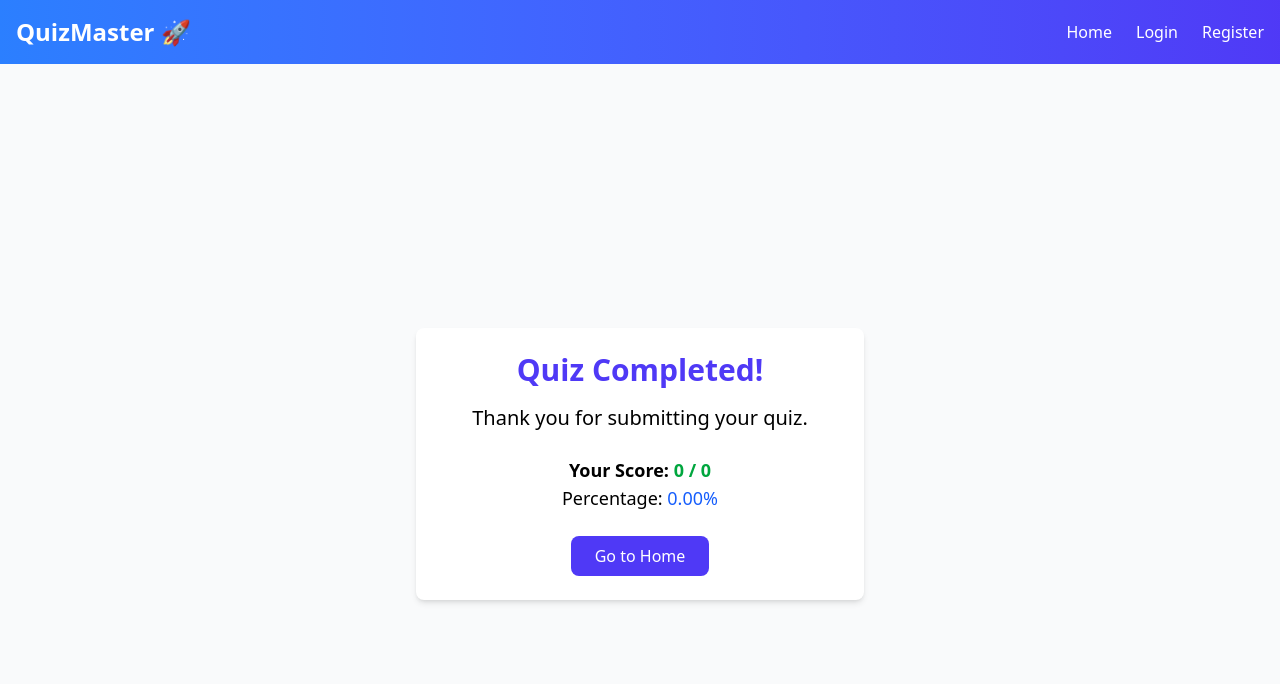
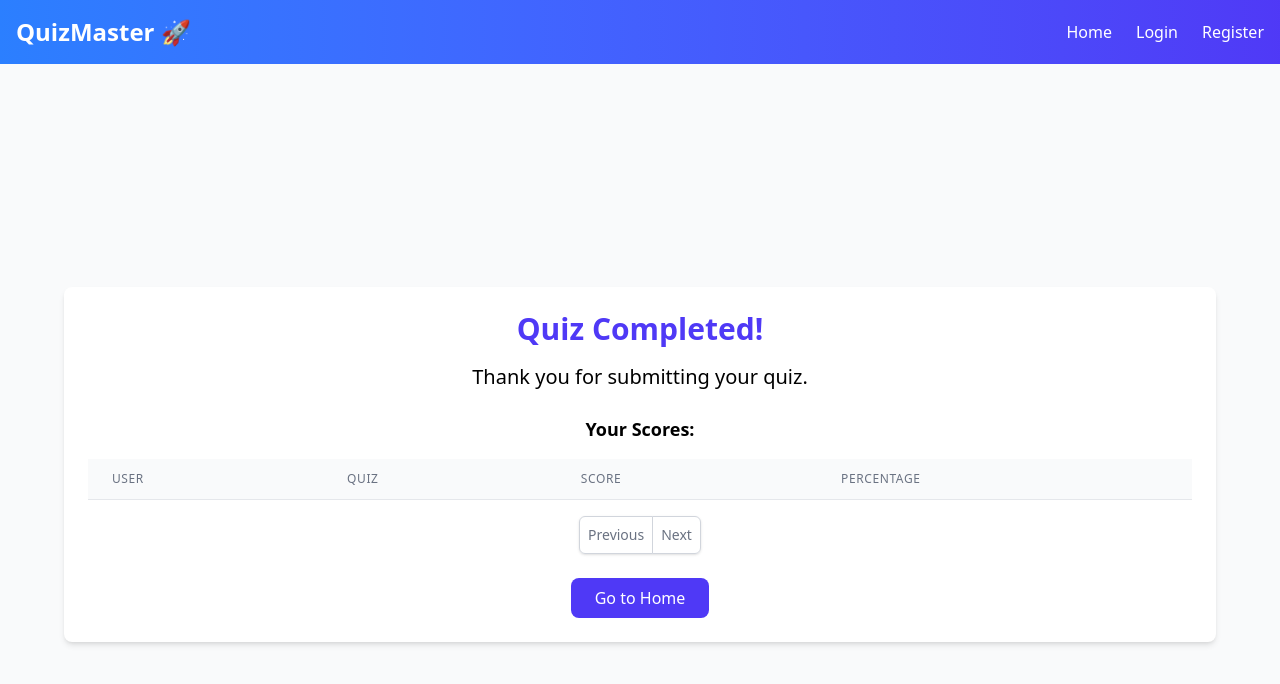
Before and after one commit to priyanka-dudhat-27/quiz_apps, a React (Vite) app in the folder frontend/: page /score in a window 1280 px wide. Shown: the top 684 px of the page. Built offline with nearby package versions, Linux system fonts and the light colour scheme.

Commit message:
Implement pagination for admin scores and score page, refactor quiz detail component name

```diff
--- a/frontend/src/pages/AdminScores.jsx
+++ b/frontend/src/pages/AdminScores.jsx
@@ -9,6 +9,8 @@ const AdminScores = () => {
   const [loading, setLoading] = useState(true);
   const { user } = useAuth();
   const navigate = useNavigate();
+  const [currentPage, setCurrentPage] = useState(1);
+  const recordsPerPage = 8;
 
   useEffect(() => {
     if (!user || user.role !== 'admin') {
@@ -31,6 +33,29 @@ const AdminScores = () => {
 
     fetchScores();
   }, [user, navigate]);
+
+  const handlePageChange = (pageNumber) => {
+    setCurrentPage(pageNumber);
+  };
+
+  const totalPages = Math.ceil(scores.length / recordsPerPage);
+  const currentRecords = scores.slice(
+    (currentPage - 1) * recordsPerPage,
+    currentPage * recordsPerPage
+  );
+
+  const getPageNumbers = () => {
+    const maxPageButtons = 4;
+    const pages = [];
+    const startPage = Math.max(1, currentPage - Math.floor(maxPageButtons / 2));
+    const endPage = Math.min(totalPages, startPage + maxPageButtons - 1);
+
+    for (let i = startPage; i <= endPage; i++) {
+      pages.push(i);
+    }
+
+    return pages;
+  };
 
   if (loading) {
     return (
@@ -65,7 +90,7 @@ const AdminScores = () => {
                 </tr>
               </thead>
               <tbody className="bg-white divide-y divide-gray-200">
-                {scores.map((score) => (
+                {currentRecords.map((score) => (
                   <tr key={score._id} className="hover:bg-gray-50">
                     <td className="px-6 py-4 whitespace-nowrap">
                       <div className="flex items-center">
@@ -101,6 +126,39 @@ const AdminScores = () => {
             </table>
           </div>
         </div>
+
+        {/* Pagination Controls */}
+        <div className="flex justify-center mt-4">
+          <nav className="relative z-0 inline-flex rounded-md shadow-sm -space-x-px" aria-label="Pagination">
+            <button
+              onClick={() => handlePageChange(currentPage - 1)}
+              disabled={currentPage === 1}
+              className="relative inline-flex items-center px-2 py-2 rounded-l-md border border-gray-300 bg-white text-sm font-medium text-gray-500 hover:bg-gray-50"
+            >
+              <span>Previous</span>
+            </button>
+            {getPageNumbers().map((pageNumber) => (
+              <button
+                key={pageNumber}
+                onClick={() => handlePageChange(pageNumber)}
+                className={`relative inline-flex items-center px-4 py-2 border text-sm font-medium ${
+                  currentPage === pageNumber
+                    ? 'z-10 bg-indigo-50 border-indigo-500 text-indigo-600'
+                    : 'bg-white border-gray-300 text-gray-500 hover:bg-gray-50'
+                }`}
+              >
+                {pageNumber}
+              </button>
+            ))}
+            <button
+              onClick={() => handlePageChange(currentPage + 1)}
+              disabled={currentPage === totalPages}
+              className="relative inline-flex items-center px-2 py-2 rounded-r-md border border-gray-300 bg-white text-sm font-medium text-gray-500 hover:bg-gray-50"
+            >
+              <span>Next</span>
+            </button>
+          </nav>
+        </div>
       </div>
     </div>
   );
--- a/frontend/src/pages/CreateQuiz.jsx
+++ b/frontend/src/pages/CreateQuiz.jsx
@@ -4,7 +4,7 @@ import apiService from "../services/apiService";
 import { motion } from "framer-motion";
 import { toast } from "react-hot-toast";
 
-const QuizDetail = () => {
+const CreateQuiz = () => {
   const { id } = useParams();
   const navigate = useNavigate();
   const [quiz, setQuiz] = useState(null);
@@ -16,52 +16,12 @@ const QuizDetail = () => {
   const [timeLeft, setTimeLeft] = useState(120);
   const [timerActive, setTimerActive] = useState(false);
 
-  // Proctoring states
-  const [tabSwitchCount, setTabSwitchCount] = useState(0);
-
   // Format time for display
   const formatTime = (seconds) => {
     const minutes = Math.floor(seconds / 60);
     const remainingSeconds = seconds % 60;
     return `${minutes}:${remainingSeconds.toString().padStart(2, '0')}`;
   };
-
-  // Handle tab switch tracking
-  const handleTabSwitch = () => {
-    setTabSwitchCount((prev) => {
-      if (prev + 1 >= 3) {
-        toast.error("Quiz terminated due to multiple tab switches!");
-        handleSubmitQuiz();
-      } else {
-        toast.warning(`Warning: Tab switch detected! (${prev + 1}/3)`);
-      }
-      return prev + 1;
-    });
-  };
-
-  useEffect(() => {
-    window.addEventListener("blur", handleTabSwitch);
-    return () => {
-      window.removeEventListener("blur", handleTabSwitch);
-    };
-  }, []);
-
-  // Enforce full-screen mode
-  const enforceFullScreen = () => {
-    if (!document.fullscreenElement) {
-      document.documentElement.requestFullscreen().catch(() => {
-        toast.error("Full-screen mode is required for this quiz.");
-      });
-    }
-  };
-
-  useEffect(() => {
-    enforceFullScreen();
-    document.addEventListener("fullscreenchange", enforceFullScreen);
-    return () => {
-      document.removeEventListener("fullscreenchange", enforceFullScreen);
-    };
-  }, []);
 
   // Auto-submit when timer reaches zero
   const handleTimeUp = useCallback(async () => {
@@ -92,6 +52,7 @@ const QuizDetail = () => {
     const fetchQuiz = async () => {
       try {
         const res = await apiService.getQuizById(id);
+        console.log(res,"<<<<<<<<<<<<<<")
         if (res.data && Array.isArray(res.data.questions)) {
           setQuiz(res.data);
           setAnswers(new Array(res.data.questions.length).fill(null));
@@ -155,4 +116,4 @@ const QuizDetail = () => {
   );
 };
 
-export default QuizDetail;
+export default CreateQuiz;
--- a/frontend/src/pages/ScorePage.jsx
+++ b/frontend/src/pages/ScorePage.jsx
@@ -1,26 +1,127 @@
+import { useState } from "react";
 import { useLocation, useNavigate } from "react-router-dom";
 
 const ScorePage = () => {
   const location = useLocation();
   const navigate = useNavigate();
 
-  const { score, totalQuestions, percentage } = location.state || {
-    score: 0,
-    totalQuestions: 0,
-    percentage: "0.00",
+  const { scores } = location.state || {
+    scores: [],
+  };
+
+  const [currentPage, setCurrentPage] = useState(1);
+  const recordsPerPage = 8;
+
+  const totalPages = Math.ceil(scores.length / recordsPerPage);
+  const currentRecords = scores.slice(
+    (currentPage - 1) * recordsPerPage,
+    currentPage * recordsPerPage
+  );
+
+  const handlePageChange = (pageNumber) => {
+    setCurrentPage(pageNumber);
+  };
+
+  const getPageNumbers = () => {
+    const maxPageButtons = 3;
+    const pages = [];
+    const startPage = Math.max(1, currentPage - Math.floor(maxPageButtons / 2));
+    const endPage = Math.min(totalPages, startPage + maxPageButtons - 1);
+
+    for (let i = startPage; i <= endPage; i++) {
+      pages.push(i);
+    }
+
+    return pages;
   };
 
   return (
     <div className="min-h-screen flex items-center justify-center bg-gray-50 p-6">
-      <div className="w-full max-w-md bg-white p-6 rounded-lg shadow-md text-center">
+      <div className="w-full max-w-6xl bg-white p-6 rounded-lg shadow-md text-center">
         <h1 className="text-3xl font-bold text-indigo-600">Quiz Completed!</h1>
         <p className="text-xl mt-4">Thank you for submitting your quiz.</p>
 
         <div className="mt-6 text-lg font-semibold">
-          Your Score: <span className="text-green-600">{score} / {totalQuestions}</span>
+          Your Scores:
         </div>
-        <div className="text-lg">
-          Percentage: <span className="text-blue-600">{percentage}%</span>
+        <div className="overflow-x-auto mt-4">
+          <table className="min-w-full divide-y divide-gray-200">
+            <thead className="bg-gray-50">
+              <tr>
+                <th className="px-6 py-3 text-left text-xs font-medium text-gray-500 uppercase tracking-wider">
+                  User
+                </th>
+                <th className="px-6 py-3 text-left text-xs font-medium text-gray-500 uppercase tracking-wider">
+                  Quiz
+                </th>
+                <th className="px-6 py-3 text-left text-xs font-medium text-gray-500 uppercase tracking-wider">
+                  Score
+                </th>
+                <th className="px-6 py-3 text-left text-xs font-medium text-gray-500 uppercase tracking-wider">
+                  Percentage
+                </th>
+              </tr>
+            </thead>
+            <tbody className="bg-white divide-y divide-gray-200">
+              {currentRecords.map((score, index) => (
+                <tr key={index} className="hover:bg-gray-50">
+                  <td className="px-6 py-4 whitespace-nowrap">
+                    <div className="text-sm font-medium text-gray-900">
+                      {score.user}
+                    </div>
+                  </td>
+                  <td className="px-6 py-4 whitespace-nowrap">
+                    <div className="text-sm text-gray-900">{score.quiz}</div>
+                  </td>
+                  <td className="px-6 py-4 whitespace-nowrap">
+                    <span className={`px-2 inline-flex text-xs leading-5 font-semibold rounded-full ${
+                      (score.score / score.totalQuestions) * 100 >= 70
+                        ? 'bg-green-100 text-green-800'
+                        : 'bg-red-100 text-red-800'
+                    }`}>
+                      {score.score} / {score.totalQuestions}
+                    </span>
+                  </td>
+                  <td className="px-6 py-4 whitespace-nowrap text-sm text-gray-500">
+                    {score.percentage}%
+                  </td>
+                </tr>
+              ))}
+            </tbody>
+          </table>
+        </div>
+
+        {/* Pagination Controls */}
+        <div className="flex justify-center mt-4">
+          <nav className="relative z-0 inline-flex rounded-md shadow-sm -space-x-px" aria-label="Pagination">
+            <button
+              onClick={() => handlePageChange(currentPage - 1)}
+              disabled={currentPage === 1}
+              className="relative inline-flex items-center px-2 py-2 rounded-l-md border border-gray-300 bg-white text-sm font-medium text-gray-500 hover:bg-gray-50"
+            >
+              <span>Previous</span>
+            </button>
+            {getPageNumbers().map((pageNumber) => (
+              <button
+                key={pageNumber}
+                onClick={() => handlePageChange(pageNumber)}
+                className={`relative inline-flex items-center px-4 py-2 border text-sm font-medium ${
+                  currentPage === pageNumber
+                    ? 'z-10 bg-indigo-50 border-indigo-500 text-indigo-600'
+                    : 'bg-white border-gray-300 text-gray-500 hover:bg-gray-50'
+                }`}
+              >
+                {pageNumber}
+              </button>
+            ))}
+            <button
+              onClick={() => handlePageChange(currentPage + 1)}
+              disabled={currentPage === totalPages}
+              className="relative inline-flex items-center px-2 py-2 rounded-r-md border border-gray-300 bg-white text-sm font-medium text-gray-500 hover:bg-gray-50"
+            >
+              <span>Next</span>
+            </button>
+          </nav>
         </div>
 
         <button
```
